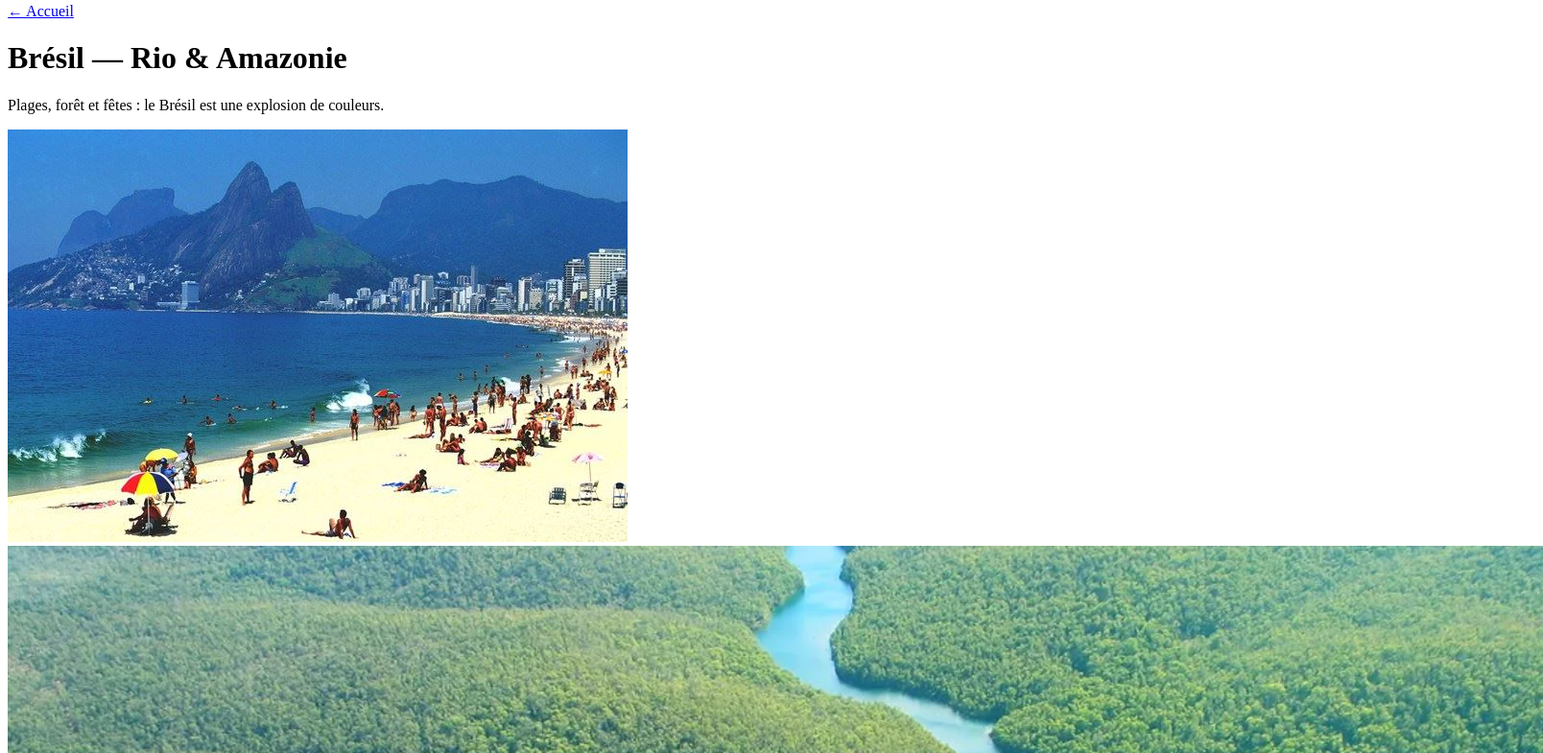
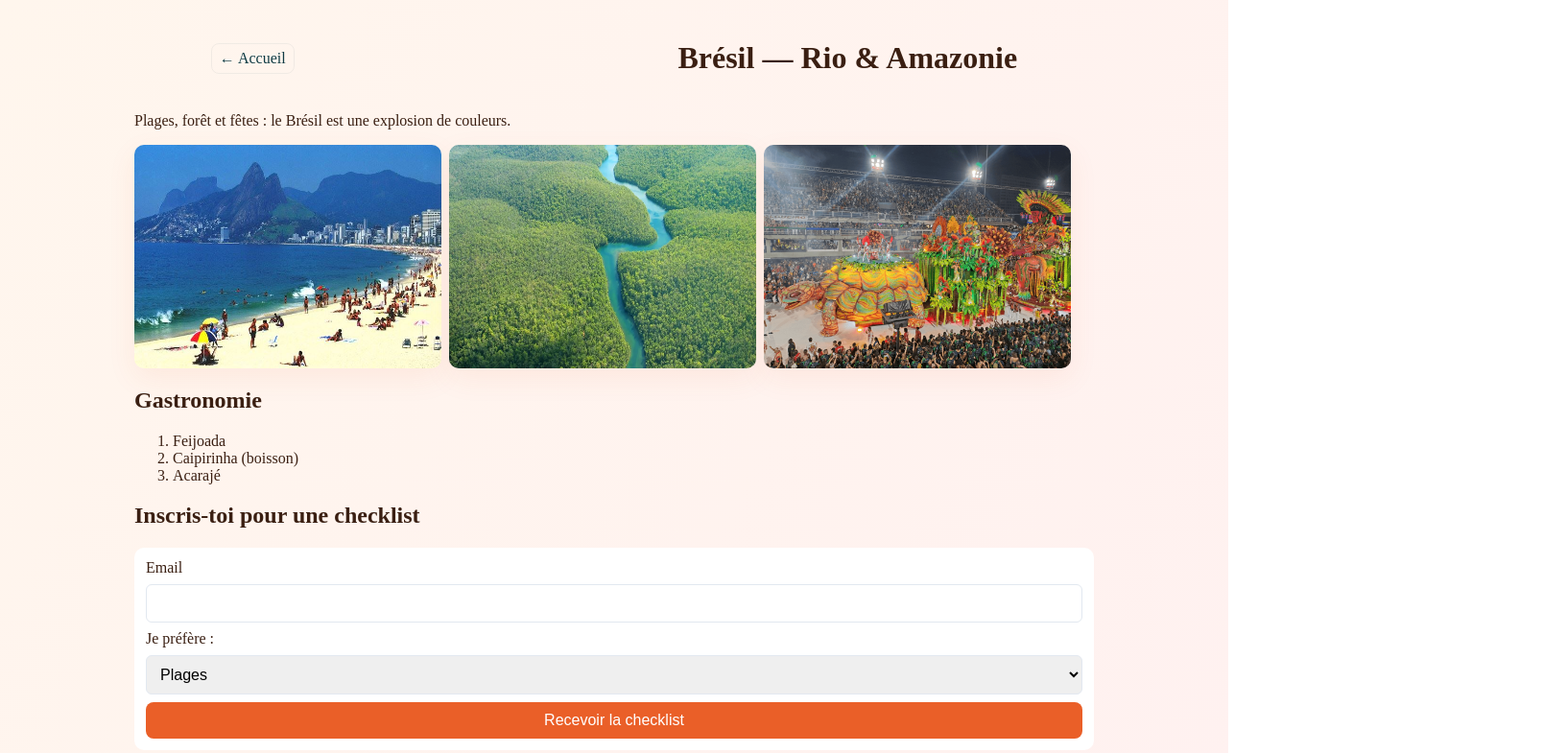
Before and after one commit to AchrafJarhou/voyage, a plain HTML site: page bresil.html in a window 1280 px wide. Shown: the part 5-790 px from the top of the page at 96% size, 1608 px wide, since content can reach past the window. Drawn offline with Linux system fonts and the light colour scheme.

Commit message:
mise en page bresil

```diff
--- a/bresil.html
+++ b/bresil.html
@@ -4,6 +4,7 @@
     <meta charset="utf-8" />
     <meta name="viewport" content="width=device-width,initial-scale=1" />
     <title>Brésil — Marco</title>
+    <link rel="stylesheet" href="css/bresil.css" />
   </head>
   <body class="bresil">
     <header class="top-b">
--- /dev/null
+++ b/css/bresil.css
@@ -0,0 +1,86 @@
+/* bresil.css — ambiance chaude, couleurs vives */
+.bresil {
+  background: linear-gradient(120deg, #fff6ed, #fff1f0);
+  color: #3a1f12;
+  padding: 18px;
+  min-height: 100vh;
+}
+.home {
+  color: #0f3b44;
+  text-decoration: none;
+  padding: 6px 8px;
+  border-radius: 8px;
+  border: 1px solid rgba(15, 59, 68, 0.06);
+}
+.top-b {
+  display: flex;
+  gap: 12px;
+  align-items: center;
+  justify-content: space-around;
+}
+.content-b {
+  max-width: 1000px;
+  margin: 12px auto;
+}
+.row {
+  display: flex;
+  gap: 8px;
+  flex-wrap: wrap;
+}
+.row img {
+  width: 32%;
+  border-radius: 10px;
+  box-shadow: 0 10px 30px rgba(234, 95, 40, 0.08);
+  transition: transform 0.22s ease;
+}
+.row img:hover {
+  transform: scale(1.04) rotate(-1deg);
+  cursor: pointer;
+}
+.mail {
+  display: grid;
+  gap: 8px;
+  max-width: 100%;
+  background: white;
+  padding: 12px;
+  border-radius: 10px;
+  margin: auto;
+}
+.foot-b {
+  text-align: center;
+  margin-top: 18px;
+  color: #6b3b2a;
+}
+.mail input,
+.mail textarea {
+  padding: 10px;
+  border: 1px solid #e2e8f0;
+  border-radius: 6px;
+  font-size: 1rem;
+  outline: none;
+}
+#pref {
+  width: 100%;
+  padding: 10px;
+  border: 1px solid #e2e8f0;
+  border-radius: 6px;
+  font-size: 1rem;
+  outline: none;
+}
+#pref:focus {
+  /* outline: none; */
+  /* border-color: #ea5f28; */
+}
+.mail button {
+  padding: 10px;
+  border: none;
+  border-radius: 8px;
+  background: #ea5f28;
+  color: white;
+  font-size: 1rem;
+  cursor: pointer;
+  transition: background 0.22s ease;
+}
+.mail button:hover {
+  background: #d35400;
+}
```
